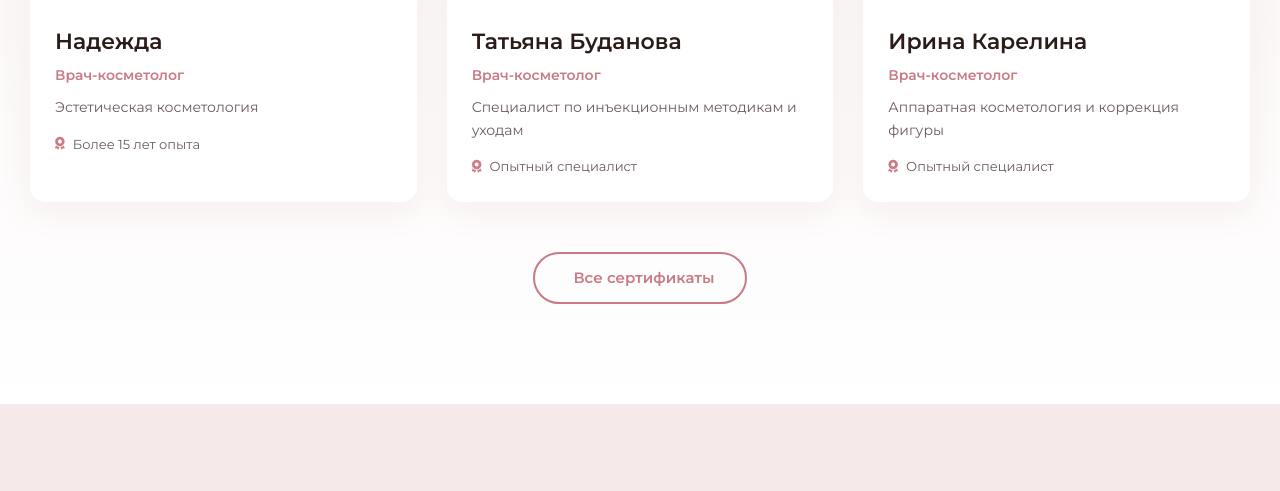
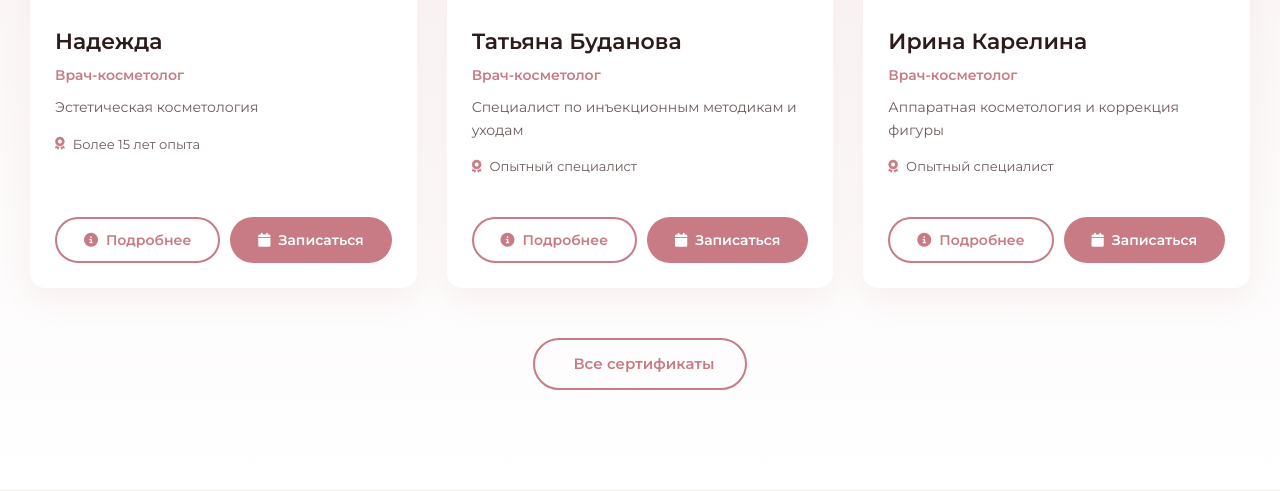
Before and after one commit to KoboSteruS/kosmetolog_Victoria, a Flask app: page / in a window 1280 px wide, after a click on "Контакты". Shown: the part 4116-4607 px from the top of the page. Run offline with Flask 3, Linux system fonts and the light colour scheme.

Commit message:
fix: move specialist buttons to bottom, remove hover overlay
- Removed hover overlay effect that prevented clicking buttons
- Moved 'РџРѕРґСЂРѕР±РЅРµРµ' and 'Р—Р°РїРёСЃР°С‚СЊСЃСЏ' buttons to bottom of card (after text)
- Removed specialist-overlay and all hover effects on image
- Added specialist-actions container with flex layout
- Buttons now always visible and clickable
- Added flex layout to specialist-card for proper button positioning
- Mobile responsive: buttons stack vertically on small screens
- Buttons use btn-outline and btn-primary styles

```diff
--- a/app/static/css/style.css
+++ b/app/static/css/style.css
@@ -589,42 +589,12 @@ button {
     transform: translateY(-8px);
 }
 
-.specialist-card::after {
-    content: '';
-    position: absolute;
-    top: 0;
-    left: 0;
-    right: 0;
-    bottom: 0;
-    background: linear-gradient(135deg, rgba(200, 123, 133, 0.1) 0%, transparent 100%);
-    border-radius: var(--border-radius);
-    opacity: 0;
-    transition: opacity 0.3s ease;
-    pointer-events: none;
-}
-
-.specialist-card:hover::after {
-    opacity: 1;
-}
 
 .specialist-image {
     position: relative;
     overflow: hidden;
 }
 
-.specialist-image::before {
-    content: '';
-    position: absolute;
-    inset: 0;
-    background: linear-gradient(135deg, rgba(200, 123, 133, 0.2), rgba(44, 27, 27, 0.3));
-    opacity: 0;
-    transition: opacity 0.3s ease;
-    z-index: 1;
-}
-
-.specialist-card:hover .specialist-image::before {
-    opacity: 1;
-}
 
 /* === СЕКЦИЯ ДО/ПОСЛЕ === */
 .before-after-section {
@@ -1267,6 +1237,8 @@ button {
     overflow: hidden;
     box-shadow: var(--box-shadow);
     transition: var(--transition);
+    display: flex;
+    flex-direction: column;
 }
 
 .specialist-card:hover {
@@ -1287,26 +1259,11 @@ button {
     transition: var(--transition);
 }
 
-.specialist-overlay {
-    position: absolute;
-    top: 0;
-    left: 0;
-    right: 0;
-    bottom: 0;
-    background: rgba(200, 123, 133, 0.9);
-    display: flex;
-    align-items: center;
-    justify-content: center;
-    opacity: 0;
-    transition: var(--transition);
-}
-
-.specialist-card:hover .specialist-overlay {
-    opacity: 1;
-}
-
 .specialist-info {
     padding: 25px;
+    display: flex;
+    flex-direction: column;
+    flex: 1;
 }
 
 .specialist-name {
@@ -1335,10 +1292,24 @@ button {
     gap: 8px;
     color: var(--text-light);
     font-size: 13px;
+    margin-bottom: 20px;
 }
 
 .specialist-experience i {
     color: var(--primary-color);
+}
+
+.specialist-actions {
+    display: flex;
+    gap: 10px;
+    margin-top: auto;
+    padding-top: 20px;
+}
+
+.specialist-actions .btn {
+    flex: 1;
+    padding: 12px 20px;
+    font-size: 14px;
 }
 
 .certificates-link {
@@ -2493,6 +2464,10 @@ body.vision-images-off img {
         grid-template-columns: 1fr;
     }
 
+    .specialist-actions {
+        flex-direction: column;
+    }
+
     .documents-images {
         grid-template-columns: 1fr;
     }
--- a/app/templates/index.html
+++ b/app/templates/index.html
@@ -200,14 +200,6 @@
             <div class="specialist-card" data-aos="fade-up" data-aos-delay="{{ loop.index0 * 100 }}">
                 <div class="specialist-image">
                     <img src="{{ url_for('static', filename='images/' + specialist.image) }}" alt="{{ specialist.name }}" loading="lazy" decoding="async">
-                    <div class="specialist-overlay">
-                        <button class="btn btn-white" onclick="openSpecialistModal({{ loop.index0 }})">
-                            <i class="fas fa-info-circle"></i> Подробнее
-                        </button>
-                        <button class="btn btn-white" onclick="openAppointmentModal('', '{{ specialist.name }}')" style="margin-top: 10px;">
-                            <i class="fas fa-calendar"></i> Записаться
-                        </button>
-                    </div>
                 </div>
                 <div class="specialist-info">
                     <h3 class="specialist-name">{{ specialist.name }}</h3>
@@ -216,6 +208,14 @@
                     <div class="specialist-experience">
                         <i class="fas fa-award"></i>
                         <span>{{ specialist.experience }}</span>
+                    </div>
+                    <div class="specialist-actions">
+                        <button class="btn btn-outline" onclick="openSpecialistModal({{ loop.index0 }})">
+                            <i class="fas fa-info-circle"></i> Подробнее
+                        </button>
+                        <button class="btn btn-primary" onclick="openAppointmentModal('', '{{ specialist.name }}')">
+                            <i class="fas fa-calendar"></i> Записаться
+                        </button>
                     </div>
                 </div>
             </div>
```
